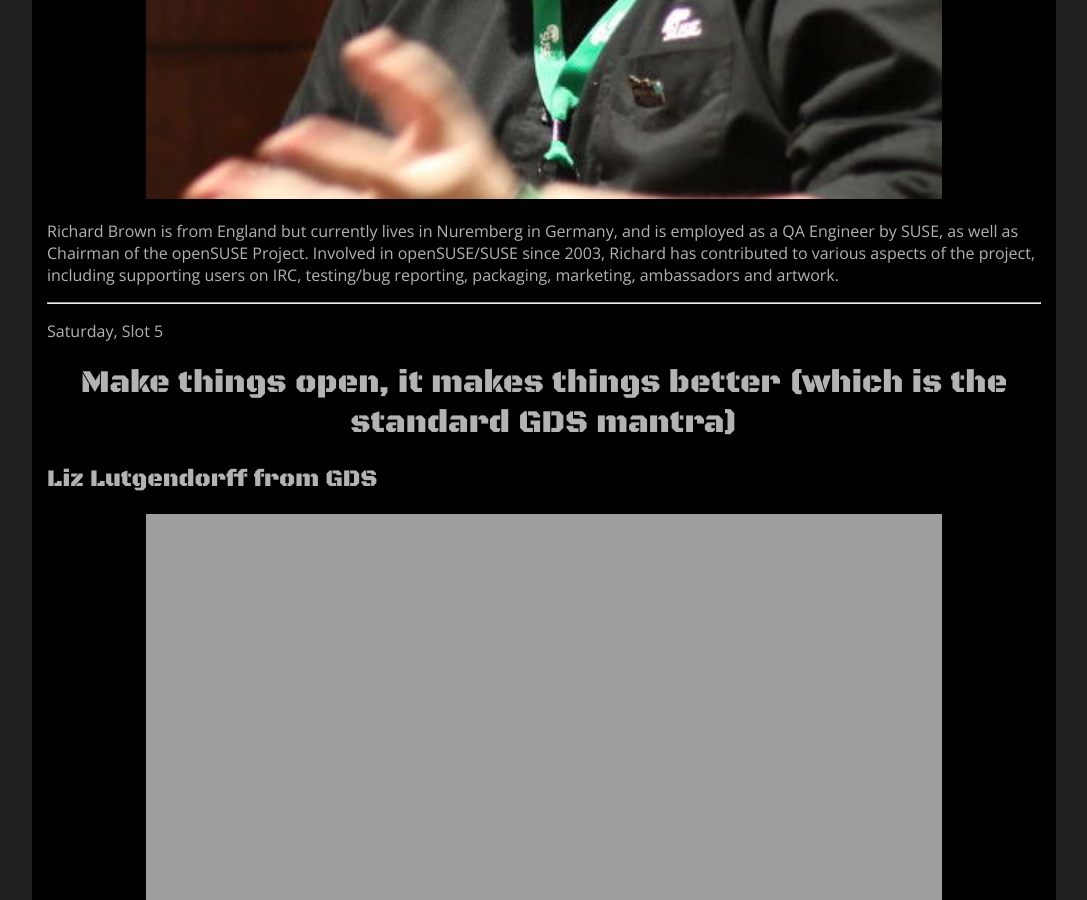
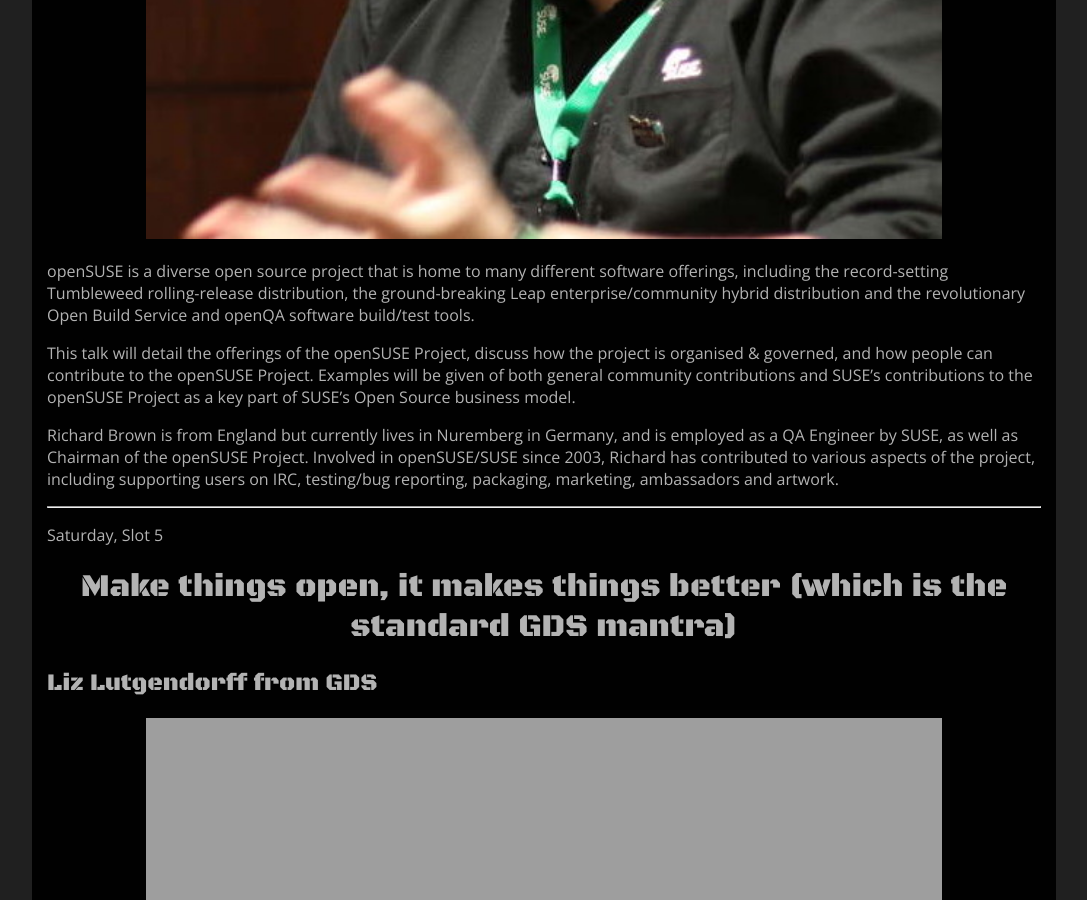
Before and after one commit to thearduinoguy/oggcamp.github.io, a Jekyll site: the page built from scheduled-track.md, in a window 1280 px wide and 900 px high, scrolled down 2222 px. Shown: the whole window, without its empty margins (96-1183 px from the left). Built offline with Jekyll 4.4.1, drawn with Linux system fonts in a browser that asks for light colours; some of the changed text lies outside the part shown.

Commit message:
Update scheduled-track.md

```diff
--- a/scheduled-track.md
+++ b/scheduled-track.md
@@ -17,9 +17,19 @@ Ian Hutchinson is a developer at IF, a design studio that works with teams to bu
 ---
 Saturday, Slots 3 and 4
 
-# Talk Title to be confirmed
+# The openSUSE Project - Contributing, Offerings, Governance and Organisation
 ## Richard Brown from SUSE
 ![Richard Brown from SUSE]({{ site.url }}/assets/img/speakers/RichardBrownHeadshot.jpg)
+
+openSUSE is a diverse open source project that is home to many different software offerings,
+including the record-setting Tumbleweed rolling-release distribution, the ground-breaking Leap
+enterprise/community hybrid distribution and the revolutionary Open Build Service and openQA software
+build/test tools.
+
+This talk will detail the offerings of the openSUSE Project, discuss how the project is organised & governed,
+and how people can contribute to the openSUSE Project. Examples will be given of both general community
+contributions and SUSE's contributions to the openSUSE Project as a key part of SUSE's Open Source business
+model.
 
 Richard Brown is from England but currently lives in Nuremberg in Germany, and is employed as a QA Engineer by
 SUSE, as well as Chairman of the openSUSE Project. Involved in openSUSE/SUSE since 2003, Richard has
```
